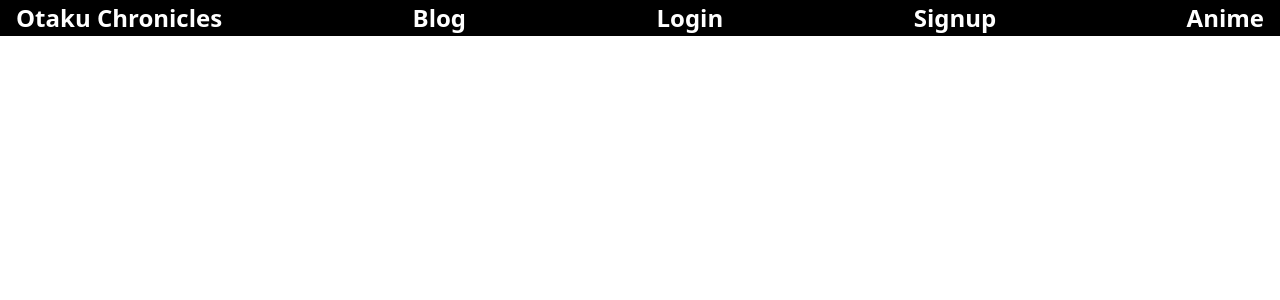
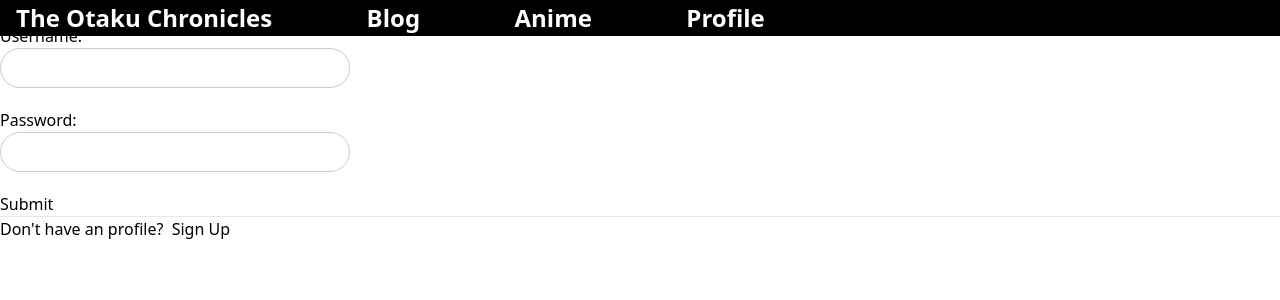
Before and after one commit to Shawn-Smith24/The_Otaku_Chronicles, a React (Create React App) app in the folder client/: page /profile in a window 1280 px wide. Shown: the top 300 px of the page. Built offline with nearby package versions, Linux system fonts and the light colour scheme; no server answers.

Commit message:
login, logout working, bug with sign up

```diff
--- a/client/package.json
+++ b/client/package.json
@@ -7,13 +7,16 @@
     "@testing-library/jest-dom": "^5.12.0",
     "@testing-library/react": "^11.2.7",
     "@testing-library/user-event": "^12.8.3",
+    "formik": "^2.2.9",
+    "params": "^0.1.1",
     "react": "^17.0.2",
     "react-dom": "^17.0.2",
     "react-markdown": "^6.0.2",
     "react-router-dom": "^6.3.0",
     "react-scripts": "^5.0.1",
     "styled-components": "^5.3.0",
-    "web-vitals": "^1.1.2"
+    "web-vitals": "^1.1.2",
+    "yup": "^1.0.2"
   },
   "scripts": {
     "start": "PORT=4000 react-scripts start",
--- a/client/src/App.js
+++ b/client/src/App.js
@@ -1,33 +1,34 @@
 import React, { useEffect, useState } from "react";
-import { Routes, Route } from "react-router-dom";
+import { Routes, Route, useParams } from "react-router-dom";
 import WelcomePage from "./Routes/WelcomePage";
 import Blog from "./Routes/Blog";
-import Login from "./Routes/Login";
-import Signup from "./Routes/SignUp";
 import Anime from "./Routes/Anime";
 import NavBar from "./Components/NavBar";
-
+import Profile from "./Routes/Profile";
 function App() {
   // Code goes here!
-  const [users, setUsers] = useState([]);
+  const [user, setUser] = useState(null);
   const [anime, setAnime] = useState([]);
   const [posts, setPosts] = useState([]);
 
 
-  //Fetch User Functionality
+
   useEffect(() => {
-    fetch (`/users`,
-      {method: 'GET',
-      headers: {
-        Accept: 'application/json',
-      },
-    },)
-      .then(res => res.json())
-      .then(users => setUsers(users))
-      .catch(err => console.error(err));
+    fetch("/check_session")
+    .then((r) => {
+      // console.log(r)
+      if (r.ok) {
+        r.json()
+        .then((user) => {setUser(user)});
+      }
+    });
   }, []);
 
-// Posts Functionality
+  function onLogout() {
+    setUser(null);
+  }
+
+  // Posts Functionality
   useEffect(() => {
     fetch (`/posts`,
       {method: 'GET',
@@ -39,6 +40,8 @@ function App() {
       .then(posts => setPosts(posts))
       .catch(err => console.error(err));
   }, []);
+
+
 
 // Anime Functionality
 useEffect(() => {
@@ -57,13 +60,12 @@ useEffect(() => {
 
   return(
     <>
-        <NavBar />
+        <NavBar user={user} onLogout={onLogout}/>
         <Routes>
           <Route path="/" element={<WelcomePage />} />
-          <Route path="/blog" element={<Blog users= {users} posts = {posts} />} />
-          <Route path="/login" element={<Login setUser = {setUsers} />} />
-          <Route path="/signup" element={<Signup users={users} setUser = {setUsers} />} />
+          <Route path="/blog" element={<Blog users= {user} posts = {posts} />} />
           <Route path="/anime" element={<Anime anime={anime} />} />
+          <Route path= "/profile" element={<Profile user={user} setUser={setUser} />} />
         </Routes>
 
     </>
--- a/client/src/Components/NavBar.css
+++ b/client/src/Components/NavBar.css
@@ -13,3 +13,18 @@
     width: 100%;
     z-index: 100;
 }
+
+.links{
+    display: flex;
+    justify-content: space-between;
+    align-items: center;
+    width: 60%;
+}
+.NavBarButton{
+    color: #ffffff;
+    text-decoration: none;
+    padding: 0 1rem;
+    font-size: 1.5rem;
+    font-weight: 600;
+    transition: all 0.3s ease;
+}
--- a/client/src/Components/NavBar.js
+++ b/client/src/Components/NavBar.js
@@ -1,16 +1,46 @@
 import React from 'react'
-import { Link } from 'react-router-dom'
+import { Link, useNavigate } from 'react-router-dom'
 import './NavBar.css'
-const NavBar = () => {
-    return (
-        <nav className='navbar'>
-            <Link to='/'>Otaku Chronicles</Link>
-            <Link to='/blog'>Blog</Link>
-            <Link to='/login'>Login</Link>
-            <Link to='/signup'>Signup</Link>
-            <Link to='/anime'>Anime</Link>
-        </nav>
-    )
+
+
+function Navbar ({user, onLogout}) {
+
+    let navigate = useNavigate()
+
+    function redirectHome() {
+        navigate('/')
+    }
+
+    function handleLogout() {
+      fetch("/logout", {
+        method: "DELETE",
+      }).then(() => {
+        onLogout()
+        redirectHome()
+      });
+    }
+
+  return (
+      <nav className="navbar">
+          <div className='links'>
+              <Link to='/'>The Otaku Chronicles</Link>
+              <Link to='/blog'
+              >Blog</Link>
+              <Link to='/anime'
+              >Anime</Link>
+              <Link to='/profile'
+              >Profile</Link>
+              {user ?
+              <>
+                  <Link to="/logout">
+                      <button className="NavBarButton" onClick={handleLogout}>Logout</button>
+                  </Link>
+
+              </>
+                  : ''
+              }
+          </div>
+      </nav>
+  )
 }
-
-export default NavBar
+export default Navbar
--- a/client/src/Routes/Blog.js
+++ b/client/src/Routes/Blog.js
@@ -1,7 +1,7 @@
 import React, { useState, useEffect } from "react";
 import Posts from "../Components/Posts";
 
-function Blog({ users, posts }) {
+function Blog({ users, posts, handleDelete }) {
 
     return (
         <div>
@@ -9,6 +9,7 @@ function Blog({ users, posts }) {
                 <Posts
                     users={users}
                     post={post}
+                    handleDelete={handleDelete}
                 />)}
             </ul>
         </div>
--- a/client/src/Routes/Login.css
+++ b/client/src/Routes/Login.css
@@ -18,7 +18,7 @@
     background-color: red;
 }
 
-.email{
+.username{
     width: 100%;
     height: 40px;
     border-radius: 20px;
--- a/client/src/Routes/Login.js
+++ b/client/src/Routes/Login.js
@@ -1,59 +1,79 @@
-import React, { useState } from 'react';
-import './Login.css';
-const Login = () => {
-  const [email, setEmail] = useState('');
-  const [password, setPassword] = useState('');
+import {useFormik} from "formik";
+import * as yup from "yup";
+import './Login.css'
 
-  const handleSubmit = (event) => {
-    event.preventDefault();
-    console.log('Email:', email);
-    console.log('Password:', password);
-    // Here you can add your login logic
-        fetch(`/login`, {
-        method: 'POST',
-        headers: {
-            'Content-Type': 'application/json',
+function Login({user, setUser}) {
+
+    const formSchema = yup.object().shape({
+        username: yup.string().required("Must enter username"),
+        password: yup.string().required("Must enter a password"),
+    });
+
+    const formik = useFormik({
+        initialValues: {
+            username: "",
+            password: ""
         },
-        body: JSON.stringify({email, password}),
-    })
-    .then(res => res.json())
-    .then(data => {
-        if(data.error) {
-            console.log(data.error);
-        } else {
-            console.log(data);
-        }
-    }
+
+        validationSchema: formSchema,
+        onSubmit: (values, {resetForm}) => {
+
+            fetch("login", {
+                method: "POST",
+                headers: {"Content-Type": "application/json"},
+                body: JSON.stringify(values, null, 2),
+            })
+            .then((res) => {
+                if (res.status === 401) {
+                    window.alert("No Profile with this name! Please check your input.")
+                    resetForm()
+                } else {
+                    res.json()
+                    .then((user) => {
+                        setUser(user)
+                        window.alert(`Welcome back ${user.username}!`)
+                    })
+                    .then(() => {
+                        resetForm()
+
+                    })
+                }
+            });
+        },
+    });
+
+
+    return (
+        <div>
+            <form onSubmit={formik.handleSubmit}>
+                <h1>Login</h1>
+
+                <label htmlFor="username">Username:</label>
+                <br />
+                <input
+                    id="username"
+                    name="username"
+                    className="username"
+                    onChange={formik.handleChange}
+                    value={formik.values.username}
+                />
+                <p > {formik.errors.username}</p>
+
+                <label htmlFor="password">Password:</label>
+                <br />
+                <input
+                    id="password"
+                    type="password"
+                    name="password"
+                    className="password"
+                    onChange={formik.handleChange}
+                    value={formik.values.password}
+                />
+                <p> {formik.errors.password}</p>
+                <button type="submit">Submit</button>
+            </form>
+        </div>
     )
-  }
-
-  return (
-    <form onSubmit={handleSubmit} className='login-card'>
-      <div>
-        <label htmlFor="email" >Email:</label>
-        <input
-        className='email'
-          type="email"
-          id="email"
-          value={email}
-          onChange={(e) => setEmail(e.target.value)}
-          required
-        />
-      </div>
-      <div>
-        <label htmlFor="password">Password:</label>
-        <input
-        className='password'
-          type="password"
-          id="password"
-          value={password}
-          onChange={(e) => setPassword(e.target.value)}
-          required
-        />
-      </div>
-      <button className="login-btn" type="submit" onSubmit={handleSubmit}>Log in</button>
-    </form>
-  );
 }
 
 export default Login;
--- /dev/null
+++ b/client/src/Routes/Profile.js
@@ -0,0 +1,42 @@
+import {useState} from 'react';
+import {useNavigate} from 'react-router-dom';
+import Login from './Login';
+import SignUp from './SignUp';
+
+function Profile({user, setUser}){
+    const [profile, setProfile] = useState(true);
+
+
+
+return(
+    <>
+      {user ? 'MAKE USER PERSONAL INFO PAGE':
+      <>
+        {profile ? (
+          <>
+            <Login user={user} setUser={setUser}/>
+            <hr />
+
+            <p>Don't have an profile? &nbsp;
+              <button  onClick={() => setProfile(false)}>Sign Up</button>
+            </p>
+          </>
+        ) :(
+          <>
+            <SignUp user={user} setUser={setUser}/>
+            <hr />
+            <p>
+              Do you have a profile? &nbsp;
+              <button onClick={() => setProfile(true)}>
+                Login
+              </button>
+            </p>
+          </>
+        )}
+      </>
+      }
+    </>
+)
+}
+
+export default Profile;
--- a/client/src/Routes/SignUp.css
+++ b/client/src/Routes/SignUp.css
@@ -1,31 +1,19 @@
-.signup-card{
-    width: flex;
-    position: absolute;
-    top: 10%;
-}
-
-.name{
-    width: 100%;
-    height: 40px;
-    border-radius: 20px;
-    border: 1px solid #ccc;
-    padding: 7px;
-    font-size: 14px;
-    margin-bottom: 20px;
+.form{
+    width: 500px;
+    height: 350px;
+    background-color: #fff;
+    border-radius: 10px;
+    box-shadow: 0 0 10px 0 rgba(0,0,0,0.2);
+    padding: 20px;
+    margin: 0 auto;
+    margin-top: 100px;
+    text-align: center;
 }
 
 
-.email{
-    width: 100%;
-    height: 40px;
-    border-radius: 20px;
-    border: 1px solid #ccc;
-    padding: 7px;
-    font-size: 14px;
-    margin-bottom: 20px;
-}
+
 .username{
-    width: 100%;
+    width: 350px;
     height: 40px;
     border-radius: 20px;
     border: 1px solid #ccc;
@@ -35,7 +23,7 @@
 }
 
 .password{
-    width: 100%;
+    width: 350px;
     height: 40px;
     border-radius: 20px;
     border: 1px solid #ccc;
@@ -45,11 +33,11 @@
 }
 
 .signup-btn{
-    width: 60px;
+    width: 70px;
     height: 40px;
     border-radius: 20px;
     border: 1px solid #ccc;
     padding: 7px;
-    font-size: 14px;
+    font-size: 13px;
     margin-bottom: 20px;
 }
--- a/client/src/Routes/SignUp.js
+++ b/client/src/Routes/SignUp.js
@@ -1,111 +1,112 @@
-import React, { useState } from 'react';
+// import React, { useState } from 'react';
 import './SignUp.css';
+import { useFormik } from 'formik';
+import * as yup from 'yup';
+
+function SignUp({ setUser, user }) {
+  const formSchema = yup.object().shape({
+    username: yup.string().required("Must enter username"),
+    password: yup.string()
+      .required("Must enter a password")
+      .min(6, 'Password is too short - should be 6 chars minimum.')
+      .matches(/[a-zA-Z]/, 'Password can only contain Latin letters.'),
+    // ADDED ABOVE 2 LINES TO PASSWORD VALIDATION
+
+    confirmPassword: yup.string().when("password", {
+      is: val => (val && val.length > 0 ? true : false),
+      then: yup.string().oneOf(
+        [yup.ref("password")],
+        "Must enter the same password"
+      )
+    })
+  });
+
+  const formik = useFormik({
+    initialValues: {
+      username: "",
+      password: "",
+      confirmPassword: "",
+      // ADDED ABOVE 1 LINE TO CONFIRM PASSWORD
+    },
+
+    validationSchema: formSchema,
+    onSubmit: (values, { resetForm }) => {
+      // successfully posted a new account to below
+      // fetch("http://localhost:8000/users", {
+      // shows on db and above url
+      // {
+      //     "name": "test123456",
+      //     "password": "test123456",
+      //     "confirmPassword": "test123456",
+      //     "id": 1
+      // }
+
+      fetch("/signup", {
+        method: "POST",
+        headers: { "Content-Type": "application/json" },
+        body: JSON.stringify(values, null, 2),
+      })
+        .then((res) => {
+          if (res.status === 201) {
+            res.json()
+              .then((user) => {
+                setUser(user)
+                window.alert(`Welcome ${user.username}!`)
+              })
+              .then(() => {
+                resetForm()
+                // redirectAccount()
+              })
+          } else if (res.status === 500) {
+            window.alert("Username in use!")
+            resetForm()
+          }
+        });
+    },
+  });
 
 
-function SignUp({ setUser, users}) {
-  const [formData, setFormData] = useState({
-    name: '',
-    user_name: '',
-    email: '',
-    password: '',
-    confirmPassword: '',
-  });
+  return (
+    <div>
+      <form className="form" onSubmit={formik.handleSubmit}>
 
-  const handleInputChange = (event) => {
-    const { name, value } = event.target;
-    setFormData({
-      ...formData,
-      [name]: value,
-    });
-  };
+        <label htmlFor="username">Username:</label>
+        <br />
+        <input
+          id="username"
+          className='username'
+          name="username"
+          onChange={formik.handleChange}
+          value={formik.values.username}
+        />
+        <p > {formik.errors.name}</p>
 
-  const handleSignUp = async () => {
-    try {
-      const response = await fetch('/signup', {
-        method: 'POST',
-        headers: {
-          'Accept': 'application/json',
-        },
-        body: JSON.stringify(formData),
-      });
-
-      if (!response.ok) {
-        throw new Error('Failed to sign up');
-      }
-
-      const data = await response.json();
-      console.log(data);
-    } catch (error) {
-      console.error(error);
-    }
-  };
-
-
-  const handleSubmit = (event) => {
-    event.preventDefault();
-    handleSignUp();
-  };
-
-  return (
-    <form onSubmit={handleSubmit} className='signup-card'>
-      <div>
-        <label htmlFor="name">Name:</label>
+        <label htmlFor="password">Password:</label>
+        <br />
         <input
-            className='name'
-          type="text"
-          id="name"
-          name="name"
-          value={formData.name}
-          onChange={handleInputChange}
-        />
-      </div>
-      <div>
-        <label htmlFor="username">Username:</label>
-        <input
-        className='username'
-          type="text"
-          id="username"
-          name="username"
-          value={formData.username}
-          onChange={handleInputChange}
-        />
-      </div>
-      <div>
-        <label htmlFor="email">Email:</label>
-        <input
-        className='email'
-          type="email"
-          id="email"
-          name="email"
-          value={formData.email}
-          onChange={handleInputChange}
-        />
-      </div>
-      <div>
-        <label htmlFor="password">Password:</label>
-        <input
-        className='password'
-          type="password"
           id="password"
           name="password"
-          value={formData.password}
-          onChange={handleInputChange}
+          className='password'
+          onChange={formik.handleChange}
+          value={formik.values.password}
         />
-      </div>
-      <div>
-        <label htmlFor="confirmPassword">Confirm Password:</label>
+        <p> {formik.errors.password}</p>
+
+        <label htmlFor="confirm-password">Confirm Password:</label>
+        <br />
         <input
-        className='password'
-          type="password"
-          id="confirmPassword"
+          id="confirm-password"
           name="confirmPassword"
-          value={formData.confirmPassword}
-          onChange={handleInputChange}
+          className='password'
+          onChange={formik.handleChange}
+          value={formik.values.confirmPassword}
         />
-      </div>
-      <button className="signup-btn" type="submit">SignUp</button>
-    </form>
-  );
+        <p> {formik.errors.confirmPassword}</p>
+
+        <button type="submit" className='signup-btn'>Submit</button>
+      </form>
+    </div>
+  )
 }
 
 export default SignUp;
```
Also changed, not shown: client/src/Components/Posts.js (+6 -6 lines), 1 other file (tests, documents, lock files or other folders).
